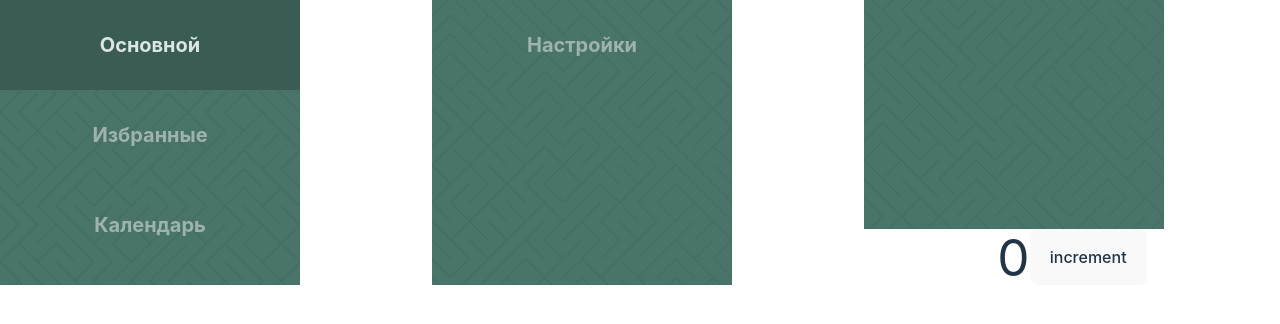
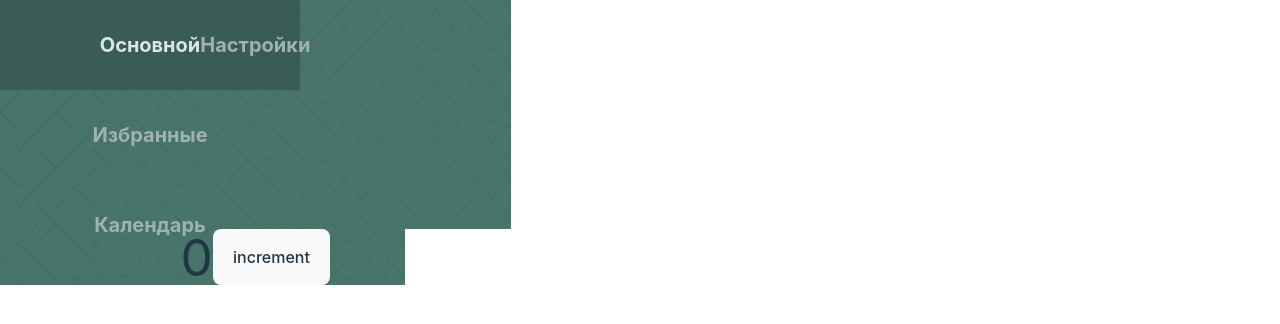
Before and after one commit to Romiono/todo-react-ts, a React (Vite) app: page / in a window 1280 px wide. Shown: the top 324 px of the page. Built offline with nearby package versions, Linux system fonts and the light colour scheme.

Commit message:
update routing

```diff
--- a/src/App.tsx
+++ b/src/App.tsx
@@ -1,11 +1,18 @@
 import './App.css'
 import Main from "./components/Aplication/Main.tsx";
+import {createBrowserRouter, RouterProvider} from "react-router-dom";
+// import React from "react";
 
 function App() {
-
+    const router = createBrowserRouter([
+        {
+            path: '/',
+            element: <Main/>,
+        },
+    ]);
     return (
         <div className={'app'}>
-            <Main/>
+            <RouterProvider router={router}/>
         </div>
     )
 }
--- a/src/main.tsx
+++ b/src/main.tsx
@@ -4,27 +4,13 @@ import App from './App.tsx'
 import './index.css'
 import {Provider} from "react-redux";
 import {setupStore} from "./store/store.ts";
-import {createBrowserRouter, RouterProvider,} from "react-router-dom";
-import Main from "./components/Aplication/Main.tsx";
 
 const store = setupStore();
-
-const router = createBrowserRouter([
-    {
-        path: '/',
-        element: <Main/>,
-    },
-    {
-        path: '/main',
-        element: <App/>
-    },
-
-]);
 
 ReactDOM.createRoot(document.getElementById('root')!).render(
     <Provider store={store}>
         <React.StrictMode>
-            <RouterProvider router={router}/>
+            <App/>
         </React.StrictMode>
     </Provider>
 )
```
